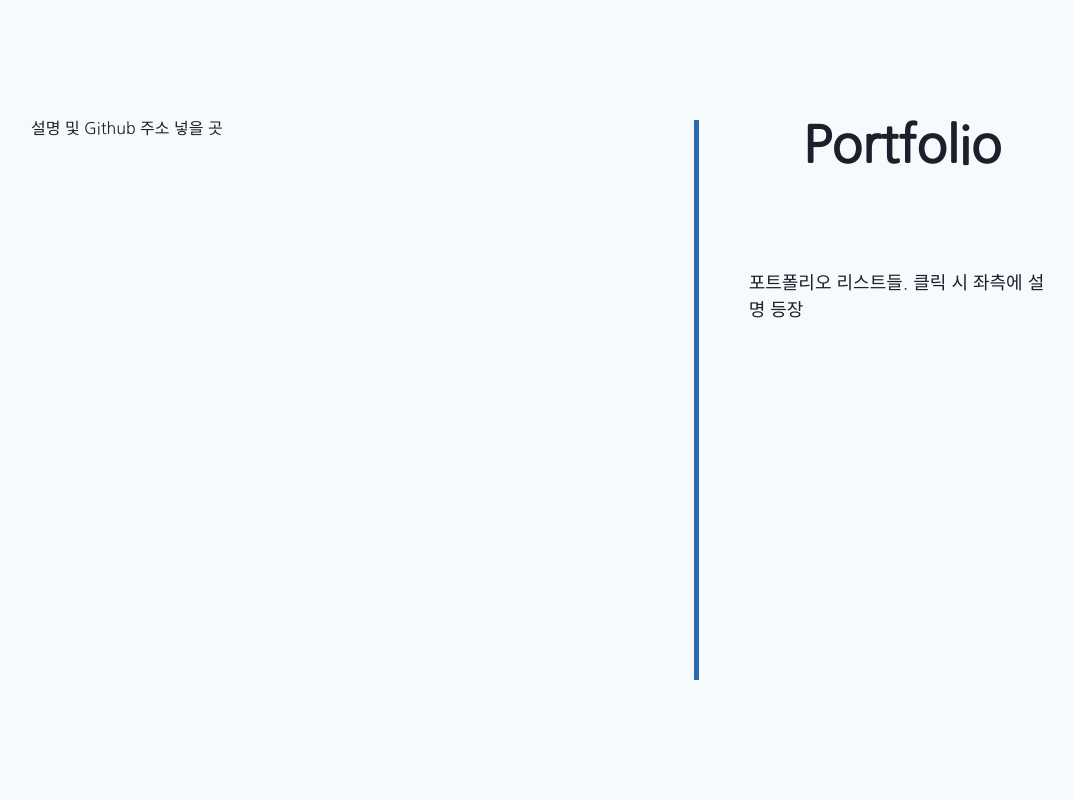
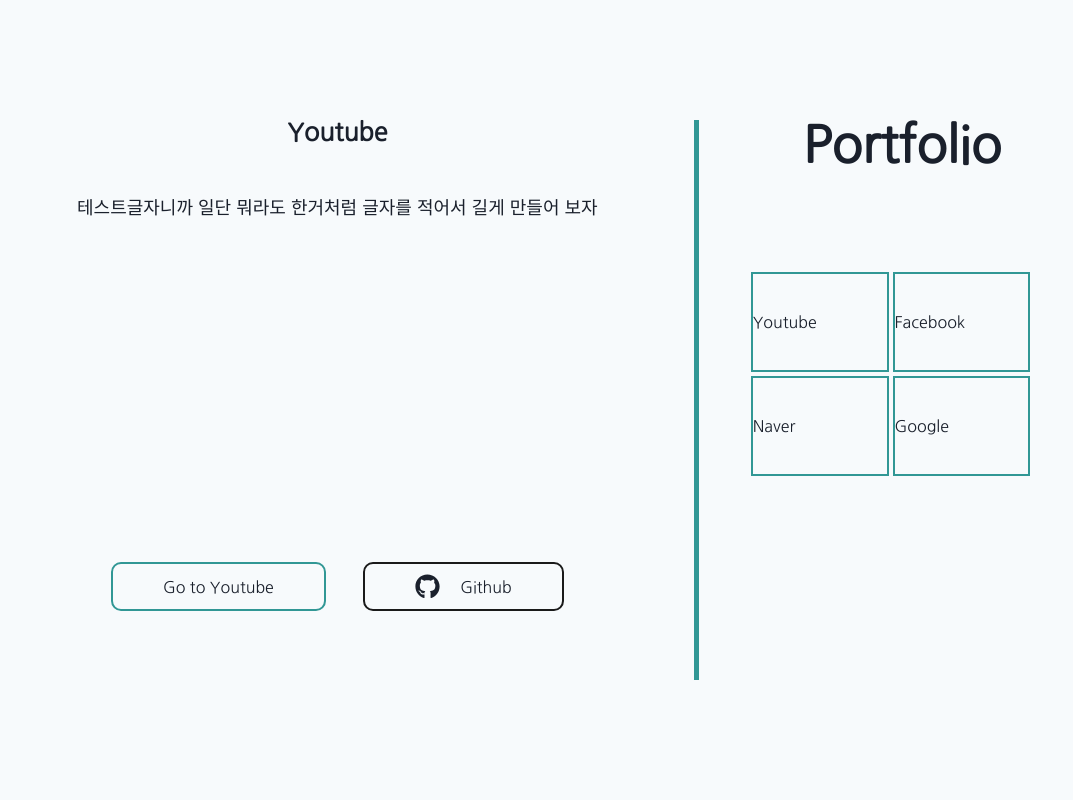
Before and after one commit to jojiapp/blog, a Next.js app: page / in a window 1280 px wide. Shown: the part 1600-2400 px from the top of the page, without its empty margins (97-1170 px from the left). Built offline with nearby package versions, Linux system fonts and the light colour scheme.

Commit message:
add portfolio component

```diff
--- a/components/about/about.module.scss
+++ b/components/about/about.module.scss
@@ -17,7 +17,7 @@
       border-right: 0.5rem $point-color solid;
       padding-right: 5rem;
 
-      .infoTitle {
+      .title {
         font-size: $font-large;
         font-weight: bold;
         text-align: center;
@@ -31,24 +31,20 @@
       }
     }
 
-    .content {
+    .programming {
       flex: 2;
       padding-left: 5rem;
 
-      .list {
+      .menuList {
         display: flex;
+        justify-content: space-around;
         margin-bottom: 3rem;
 
         li {
-          width: 50%;
+          width: 45%;
           height: 4rem;
 
           button {
-            all: unset;
-            @include center();
-            width: 100%;
-            height: 100%;
-            cursor: pointer;
             border: 0.2rem $point-color solid;
             border-radius: 1rem;
             box-sizing: border-box;
@@ -62,7 +58,7 @@
         }
       }
 
-      .contentTitle {
+      .title {
         display: flex;
         justify-content: center;
         font-size: $font-medium;
--- a/components/about/about.tsx
+++ b/components/about/about.tsx
@@ -35,13 +35,13 @@
     <section className={styles.container}>
       <div className={styles.front}>
         <div className={styles.info}>
-          <h2 className={styles.infoTitle}>About</h2>
+          <h2 className={styles.title}>About</h2>
           <p className={styles.description}>
             일단 여기에 나를 소개하긴 할건데. 그게 아직은 아니야
           </p>
         </div>
-        <div className={styles.content}>
-          <ul className={styles.list}>
+        <div className={styles.programming}>
+          <ul className={styles.menuList}>
             <li>
               <button onClick={onClick}>Front-end</button>
             </li>
@@ -49,7 +49,7 @@
               <button onClick={onClick}>Back-end</button>
             </li>
           </ul>
-          <h3 className={styles.contentTitle}>{currentContentTitle}</h3>
+          <h3 className={styles.title}>{currentContentTitle}</h3>
           <ul className={styles.programmingList}>
             {currentProgrammingList.map((lang) => (
               <ProgrammingItem key={uuidv4()} lang={lang} />
--- a/components/about/programming-item/programming-item.tsx
+++ b/components/about/programming-item/programming-item.tsx
@@ -41,8 +41,8 @@
   return (
     <li className={styles.container}>
       <FontAwesomeIcon
+        icon={icon as IconProp}
         className={styles.icon}
-        icon={icon as IconProp}
         style={{ color: iconColor as string }}
       />
 
--- a/components/mixins/header/header.tsx
+++ b/components/mixins/header/header.tsx
@@ -23,7 +23,7 @@
       <div className={styles.wrap}>
         <Link href="/">
           <a className={styles.logo}>
-            <FontAwesomeIcon className={styles.icon} icon={faFeatherAlt} />
+            <FontAwesomeIcon icon={faFeatherAlt} className={styles.icon} />
             <span>jojiapp</span>
           </a>
         </Link>
--- /dev/null
+++ b/components/portfolio/portfolio-item/index.tsx
@@ -0,0 +1,3 @@
+import PortfolioItem from "./portfolio-item";
+
+export default PortfolioItem;
--- /dev/null
+++ b/components/portfolio/portfolio-item/portfolio-item.module.scss
@@ -0,0 +1,16 @@
+@import "static/styles/variables";
+@import "static/styles/mixins";
+
+.portfolioItem {
+  @include center();
+  width: 45%;
+  height: 10rem;
+  margin: 0.2rem;
+  border: 0.2rem $point-color solid;
+
+  button:hover {
+    background-color: $point-color;
+    color: $basic-color;
+    font-weight: bold;
+  }
+}
--- /dev/null
+++ b/components/portfolio/portfolio-item/portfolio-item.tsx
@@ -0,0 +1,15 @@
+import styles from "./portfolio-item.module.scss";
+import * as React from "react";
+
+interface IProps {
+  title: string;
+  onClick(e: React.MouseEvent<HTMLElement>): void;
+}
+
+const PortfolioItem = ({ title, onClick }: IProps) => (
+  <li className={styles.portfolioItem}>
+    <button onClick={onClick}>{title}</button>
+  </li>
+);
+
+export default PortfolioItem;
--- a/components/portfolio/portfolio.module.scss
+++ b/components/portfolio/portfolio.module.scss
@@ -13,28 +13,88 @@
     display: flex;
     flex-flow: row-reverse;
 
-    .info {
+    .portfolioListInfo {
       flex: 1;
       border-left: 0.5rem $point-color solid;
       padding-left: 5rem;
 
-      .infoTitle {
+      .title {
         font-size: $font-large;
         font-weight: bold;
         text-align: center;
         margin-bottom: 2em;
       }
 
-      .description {
-        font-size: $font-default;
-        font-weight: 500;
-        line-height: 1.5;
+      .portfolioList {
+        display: flex;
+        flex-wrap: wrap;
       }
     }
 
-    .content {
+    .portfolio {
       flex: 2;
       padding-right: 5rem;
+      display: flex;
+      flex-direction: column;
+
+      .info {
+        flex: 2;
+
+        .title {
+          @include center();
+          font-size: $font-medium;
+          font-weight: bold;
+          margin-bottom: 5rem;
+        }
+
+        .description {
+          font-size: $font-default;
+          line-height: 1.5;
+          text-align: center;
+        }
+      }
+
+      .linkWrap {
+        flex: 1;
+        @include center();
+
+        .linkBox {
+          display: flex;
+          width: 80%;
+          justify-content: space-around;
+
+          a {
+            @include center();
+            padding: 1rem 5rem;
+            border-radius: 1rem;
+          }
+
+          .github {
+            border: 0.2rem $dark-color solid;
+
+            .icon {
+              font-size: $font-medium;
+              margin-right: 2rem;
+            }
+
+            &:hover {
+              background-color: $dark-color;
+              color: $basic-color;
+              font-weight: bold;
+            }
+          }
+
+          .site {
+            border: 0.2rem $point-color solid;
+
+            &:hover {
+              background-color: $point-color;
+              color: $basic-color;
+              font-weight: bold;
+            }
+          }
+        }
+      }
     }
   }
 }
--- a/components/portfolio/portfolio.tsx
+++ b/components/portfolio/portfolio.tsx
@@ -1,19 +1,92 @@
+import * as React from "react";
+import { v4 as uuidv4 } from "uuid";
+import { FontAwesomeIcon } from "@fortawesome/react-fontawesome";
 import styles from "./portfolio.module.scss";
+import { useCallback, useState } from "react";
+import PortfolioItem from "./portfolio-item";
+import { faGithub } from "@fortawesome/free-brands-svg-icons";
 
-const Portfolio = () => (
+interface IPortfolioList {
+  title: string;
+  description: string;
+  githubUrl: string;
+  siteUrl: string;
+}
+
+const portfolioList = new Map<string, IPortfolioList>();
+
+portfolioList.set("Youtube", {
+  title: "Youtube",
+  description:
+    "테스트글자니까 일단 뭐라도 한거처럼 글자를 적어서 길게 만들어 보자",
+  githubUrl: "#",
+  siteUrl: "#",
+});
+
+portfolioList.set("Facebook", {
+  title: "facebook",
+  description:
+    "테스트글자니까 일단 뭐라도 한거처럼 글자를 적어서 길게 만들어 보자",
+  githubUrl: "#",
+  siteUrl: "#",
+});
+
+portfolioList.set("Naver", {
+  title: "Naver",
+  description:
+    "테스트글자니까 일단 뭐라도 한거처럼 글자를 적어서 길게 만들어 보자",
+  githubUrl: "#",
+  siteUrl: "#",
+});
+
+portfolioList.set("Google", {
+  title: "Google",
+  description:
+    "테스트글자니까 일단 뭐라도 한거처럼 글자를 적어서 길게 만들어 보자",
+  githubUrl: "#",
+  siteUrl: "#",
+});
+
+const Portfolio = () => {
+  const [currentPortfolio, setCurrentPortfolio] = useState(
+    portfolioList.get("Youtube")
+  );
+
+  const onClick = useCallback((e: React.MouseEvent<HTMLElement>) => {
+    const { innerText } = e.target as HTMLElement;
+    setCurrentPortfolio(portfolioList.get(innerText));
+  }, []);
+
+  return (
     <section className={styles.container}>
       <div className={styles.front}>
+        <div className={styles.portfolioListInfo}>
+          <h2 className={styles.title}>Portfolio</h2>
+          <ul className={styles.portfolioList}>
+            {Array.from(portfolioList.keys()).map((key) => (
+              <PortfolioItem key={uuidv4()} title={key} onClick={onClick} />
+            ))}
+          </ul>
+        </div>
+        <div className={styles.portfolio}>
           <div className={styles.info}>
-        <h2 className={styles.infoTitle}>Portfolio</h2>
-        <p className={styles.description}>
-          포트폴리오 리스트들. 클릭 시 좌측에 설명 등장
-        </p>
+            <h3 className={styles.title}>{currentPortfolio.title}</h3>
+            <p className={styles.description}>{currentPortfolio.description}</p>
           </div>
-      <div className={styles.content}>
-        <p>설명 및 Github 주소 넣을 곳</p>
+          <div className={styles.linkWrap}>
+            <div className={styles.linkBox}>
+              <a href={currentPortfolio.siteUrl} className={styles.site}>
+                <span>Go to {currentPortfolio.title}</span>
+              </a>
+              <a href={currentPortfolio.githubUrl} className={styles.github}>
+                <FontAwesomeIcon icon={faGithub} className={styles.icon} />
+                <span>Github</span>
+              </a>
+            </div>
+          </div>
         </div>
       </div>
     </section>
   );
-
+};
 export default Portfolio;
--- a/pages/index.tsx
+++ b/pages/index.tsx
@@ -14,6 +14,5 @@
 
 export default Home;
 
-// TODO: git ci -m "add about content"
-// TODO: portfolio content 어떻게 뿌릴지 생각
 // TODO: posts 어떻게 할지 생각
+// TODO: Home에 nav 달지 말지 고민
--- a/static/styles/_reset.scss
+++ b/static/styles/_reset.scss
@@ -153,3 +153,12 @@
   color: $font-color;
   text-decoration: none;
 }
+
+button {
+  all: unset;
+  @include center();
+  display: block;
+  width: 100%;
+  height: 100%;
+  cursor: pointer;
+}
--- a/static/styles/_variables.scss
+++ b/static/styles/_variables.scss
@@ -5,13 +5,18 @@
 $font-color: #1a202c;
 $dark-color: #1a1a1a;
 $basic-color: #f7fafc;
-$point-color: #2b6cb0;
+$point-color: #319795;
 
 // gray: #4a5568
 // orange: #c05621
 // red: #c53030;
+// blue: #2b6cb0
 // yellow: #b7791f
-// blue: #2b6cb0
+// green: #38a169;
+// teal: #319795;
+// indigo: #5a67d8;
+// purple: #805ad5;
+// pink: #d53f8c;
 
 // font-family
 $base-font: "Nanum Gothic", sans-serif;
```
Also changed, not shown: 2 other files (tests, documents, lock files or other folders). Lines whose indentation alone changed are shown as unchanged.
